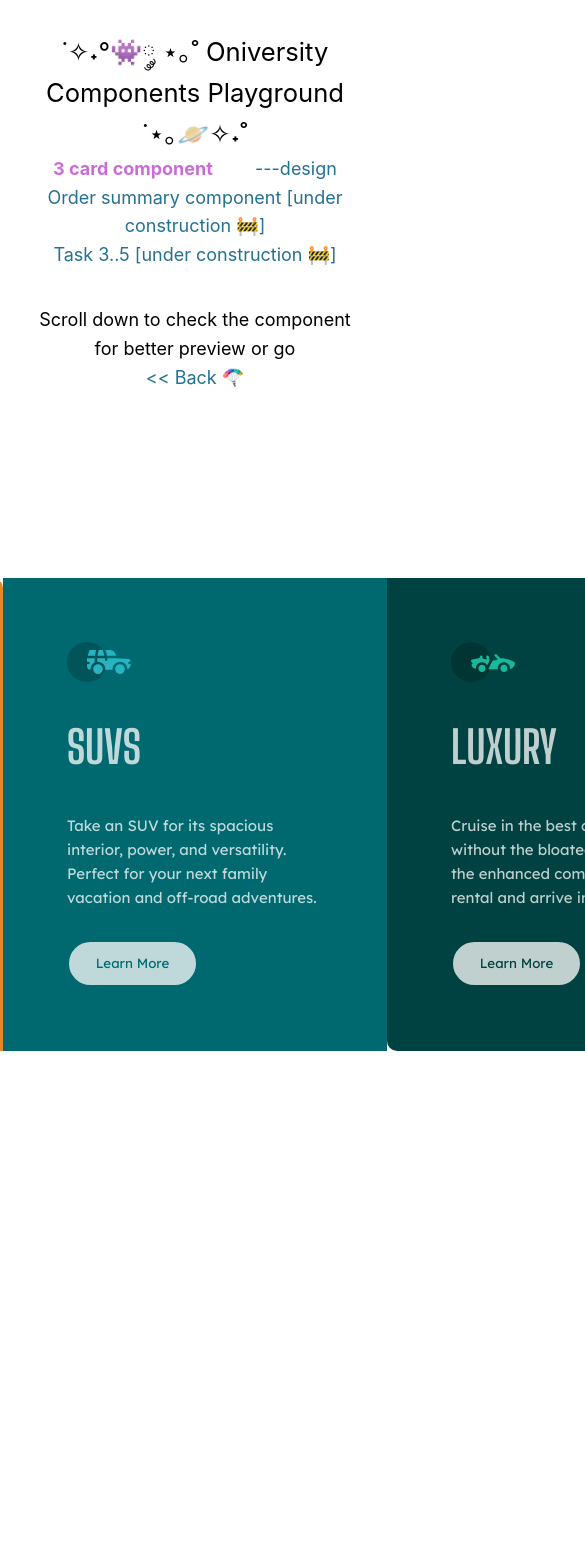
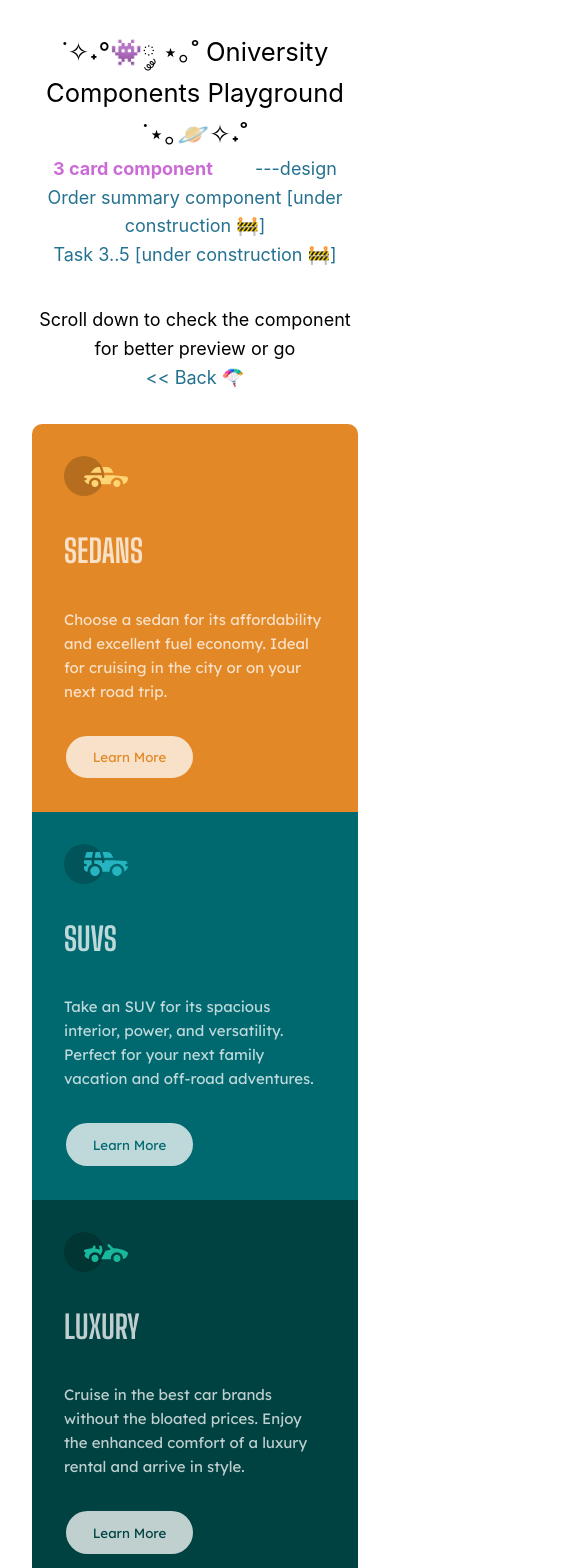
Before and after one commit to SashaHon/oniversity-components-playground, a Vue app: page /3-card-component in a window 390 px wide. Shown: the top 1568 px of the page, 585 px wide, since content can reach past the window. Before the commit the page ends 1268 px from the top, so only its background shows below. Built offline with nearby package versions, Linux system fonts and the light colour scheme.

Commit message:
fix responsiveness of cards

```diff
--- a/src/App.vue
+++ b/src/App.vue
@@ -15,4 +15,10 @@ import MyHeading from './components/general/MyHeading.vue'
 main {
   padding: 2rem;
 }
+
+@media (width < 23rem) {
+  main {
+    padding: 0;
+  }
+}
 </style>
--- a/src/assets/main.css
+++ b/src/assets/main.css
@@ -16,12 +16,12 @@ a:visited {
   color: rgb(37, 113, 145);
 }
 
-.description-text {
+.main-styles__description-text {
   margin-top: 2em;
   text-align: center;
 }
 
-.link-back {
+.main-styles__link-back {
   display: block;
   text-align: center;
 }
--- a/src/components/threeCardComponent/CardComponent.vue
+++ b/src/components/threeCardComponent/CardComponent.vue
@@ -5,10 +5,10 @@ const imgSrc = 'src/assets/img/three-card-component/icon--' + props.title + '.sv
 </script>
 
 <template>
-  <li :class="'bg--' + props.bgColor">
+  <li :class="'bg--' + props.bgColor" class="card">
     <img :src="imgSrc" :alt="props.title + ' icon'" />
 
-    <h2>{{ props.title }}</h2>
+    <h2 class="card__title">{{ props.title }}</h2>
     <p>
       {{ props.description }}
     </p>
@@ -30,47 +30,7 @@ $font-size-normal: 15px;
 $font-regular: 'Lexend Deca';
 $font-title: 'Big Shoulders Display';
 
-.view-container {
-  min-height: 100vh;
-  padding: 10%;
-  display: flex;
-  justify-content: center;
-  align-items: center;
-
-  font-size: $font-size-normal;
-  font-family: $font-regular;
-  color: $transparent-white;
-
-  h2 {
-    font-family: $font-title;
-    font-size: 2.8rem;
-    text-transform: uppercase;
-  }
-  button {
-    background-color: $transparent-white;
-    bottom: 4rem;
-    border-radius: 2em;
-    border-style: none;
-    border: 2px solid;
-    font-family: $font-regular;
-    padding: 1em 2em;
-    width: fit-content;
-    &:hover {
-      cursor: pointer;
-    }
-
-    &:active {
-      background: none;
-      border: 2px solid $transparent-white;
-      color: $transparent-white;
-    }
-  }
-  .info {
-    height: auto;
-    ul {
-      display: flex;
-      height: 100%;
-      li {
+.card {
   padding: 4rem;
   display: grid;
   grid-template-rows: auto auto 1fr auto;
@@ -85,6 +45,31 @@ $font-title: 'Big Shoulders Display';
     border-top-right-radius: 10px;
     border-bottom-right-radius: 10px;
   }
+
+  &__title {
+    font-family: $font-title;
+    font-size: 2.8rem;
+    text-transform: uppercase;
+  }
+
+  button {
+    background-color: $transparent-white;
+    bottom: 4rem;
+    border-radius: 2em;
+    border-style: none;
+    border: 2px solid;
+    font-family: $font-regular;
+    padding: 1em 2em;
+    width: fit-content;
+    white-space: pre;
+    &:hover {
+      cursor: pointer;
+    }
+
+    &:active {
+      background: none;
+      border: 2px solid $transparent-white;
+      color: $transparent-white;
     }
   }
 }
@@ -113,15 +98,13 @@ $font-title: 'Big Shoulders Display';
     color: $very-dark-cyan;
   }
 }
-}
 
 /* for smartphone & tablet screens */
 @media (width <= 70rem) {
-  .view-container {
-    .info {
-      ul {
-        flex-direction: column;
-        li {
+  .card {
+    min-width: fit-content;
+    padding: 3rem;
+
     &:first-child {
       border-top-left-radius: 10px;
       border-top-right-radius: 10px;
@@ -133,9 +116,6 @@ $font-title: 'Big Shoulders Display';
       border-bottom-left-radius: 10px;
     }
   }
-      }
-    }
-  }
 
   button {
     position: initial;
@@ -143,14 +123,21 @@ $font-title: 'Big Shoulders Display';
 }
 
 @media (width <= 40rem) {
-  h2 {
+  .card {
+    padding: 2rem;
+    &__title {
       font-size: 2rem;
     }
   }
+}
 
-@media (width < 23rem) {
-  main {
-    padding: 0.4rem;
+@media (width <= 40rem) {
+  .card {
+    min-width: fit-content;
+
+    &__title {
+      font-size: 2rem;
+    }
   }
 }
 </style>
--- a/src/views/DesignThreeCardComponentView.vue
+++ b/src/views/DesignThreeCardComponentView.vue
@@ -23,8 +23,4 @@
   flex-direction: column;
   align-items: center;
 }
-
-h2 {
-  margin-top: 2rem;
-}
 </style>
--- a/src/views/ThreeCardComponentView.vue
+++ b/src/views/ThreeCardComponentView.vue
@@ -24,22 +24,15 @@ const cardData = [
 </script>
 
 <template>
-  <div>
-    <p class="description-text">Scroll down to check the component for better preview or go</p>
-    <RouterLink to="/" class="link-back">&lt;&lt; Back 🪂</RouterLink>
-    <div class="view-container">
+  <div class="main-container">
+    <p class="main-styles__description-text">
+      Scroll down to check the component for better preview or go
+    </p>
+    <RouterLink to="/" class="main-styles__link-back">&lt;&lt; Back 🪂</RouterLink>
+    <div class="cards-container">
       <!-- let's imagine here is some header and h1 -->
       <section class="info">
-        <ul class="d-flex">
-          <!-- <li class="bg-bright-orange">
-            <img src="../assets/img/three-card-component/icon-sedans.svg" alt="Sedans icon" />
-            <h2>SEDANS</h2>
-            <p>
-              Choose a sedan for its affordability and excellent fuel economy. Ideal for cruising in
-              the city or on your next road trip.
-            </p>
-            <button class="c-bright-orange">Learn More</button>
-          </li> -->
+        <ul class="list">
           <CardComponent
             v-for="(card, index) in cardData"
             :key="card + index"
@@ -47,26 +40,6 @@ const cardData = [
             :bgColor="card.bgColor"
             :description="card.description"
           />
-
-          <!-- <li class="bg-dark-cyan">
-            <img src="../assets/img/three-card-component/icon-suvs.svg" alt="Suvs icon" />
-            <h2>SUVS</h2>
-            <p>
-              Take an SUV for its spacious interior, power, and versatility. Perfect for your next
-              family vacation and off-road adventures.
-            </p>
-            <button class="c-dark-cyan">Learn More</button>
-          </li> -->
-
-          <!-- <li class="bg-very-dark-cyan">
-            <img src="../assets/img/three-card-component/icon-luxury.svg" alt="Luxury icon" />
-            <h2>LUXURY</h2>
-            <p>
-              Cruise in the best car brands without the bloated prices. Enjoy the enhanced comfort
-              of a luxury rental and arrive in style.
-            </p>
-            <button class="c-very-dark-cyan">Learn More</button>
-          </li> -->
         </ul>
       </section>
     </div>
@@ -75,10 +48,14 @@ const cardData = [
 
 <style scoped lang="scss">
 $font-size-normal: 15px;
+$font-size-small: 12px;
 $font-regular: 'Lexend Deca';
 $transparent-white: hsla(0, 0%, 100%, 0.75);
 
-.view-container {
+.main-container {
+  width: 100%;
+  .info {
+    height: auto;
     min-height: 100vh;
     padding: 10%;
     display: flex;
@@ -88,146 +65,29 @@ $transparent-white: hsla(0, 0%, 100%, 0.75);
     font-size: $font-size-normal;
     font-family: $font-regular;
     color: $transparent-white;
-}
-
-.d-flex {
-  display: flex;
-}
-</style>
-
-<!-- <style scoped lang="scss">
-/* colors: primary */
-$bright-orange: hsl(31, 77%, 52%);
-$dark-cyan: hsl(184, 100%, 22%);
-$very-dark-cyan: hsl(179, 100%, 13%);
-/* colors: neutral */
-$transparent-white: hsla(0, 0%, 100%, 0.75);
-$very-light-gray: hsl(0, 0%, 95%);
-/* typography */
-$font-size-normal: 15px;
-$font-regular: 'Lexend Deca';
-$font-title: 'Big Shoulders Display';
-
-.view-container {
-  min-height: 100vh;
-  padding: 10%;
-  display: flex;
-  justify-content: center;
-  align-items: center;
-
-  font-size: $font-size-normal;
-  font-family: $font-regular;
-  color: $transparent-white;
-
-  h2 {
-    font-family: $font-title;
-    font-size: 2.8rem;
-  }
-  button {
-    background-color: $transparent-white;
-    bottom: 4rem;
-    border-radius: 2em;
-    border-style: none;
-    border: 2px solid;
-    font-family: $font-regular;
-    padding: 1em 2em;
-    width: fit-content;
-    &:hover {
-      cursor: pointer;
-    }
-
-    &:active {
-      background: none;
-      border: 2px solid $transparent-white;
-      color: $transparent-white;
-    }
-  }
-  .info {
-    height: auto;
-    ul {
+    .list {
       display: flex;
       height: 100%;
-      li {
-        padding: 4rem;
-        display: grid;
-        grid-template-rows: auto auto 1fr auto;
-        gap: 2em;
-        min-width: 24rem;
-        &:first-child {
-          border-top-left-radius: 10px;
-          border-bottom-left-radius: 10px;
-        }
-
-        &:last-child {
-          border-top-right-radius: 10px;
-          border-bottom-right-radius: 10px;
-        }
     }
   }
 }
 
-  // .bg {
-  //   &--bright-orange {
-  //     background-color: $bright-orange;
-  //   }
-  //   &--dark-cyan {
-  //     background-color: $dark-cyan;
-  //   }
-  //   &--very-dark-cyan {
-  //     background-color: $very-dark-cyan;
-  //   }
-  // }
-
-  // .c {
-  //   &--bright-orange {
-  //     color: $bright-orange;
-  //   }
-  //   &--dark-cyan {
-  //     color: $dark-cyan;
-  //   }
-
-  //   &--very-dark-cyan {
-  //     color: $very-dark-cyan;
-  //   }
-  // }
-}
-
-/* for smartphone & tablet screens */
 @media (width <= 70rem) {
-  .view-container {
-    .info {
-      ul {
+  .cards-container {
+    margin-top: 2rem;
+    .list {
       flex-direction: column;
-        li {
-          &:first-child {
-            border-top-left-radius: 10px;
-            border-top-right-radius: 10px;
-            border-bottom-left-radius: 0;
-          }
-          &:last-child {
-            border-top-right-radius: 0;
-            border-bottom-right-radius: 10px;
-            border-bottom-left-radius: 10px;
-          }
-        }
+      width: 100%;
+      // overflow: hidden;
     }
   }
 }
 
-  button {
-    position: initial;
+@media (width <= 40rem) {
+  .main-container {
+    .info {
+      padding: 0;
     }
   }
-
-@media (width <= 40rem) {
-  h2 {
-    font-size: 2rem;
 }
-}
-
-@media (width < 23rem) {
-  main {
-    padding: 0.4rem;
-  }
-}
-</style> -->
+</style>
```
Lines whose indentation alone changed are shown as unchanged.
